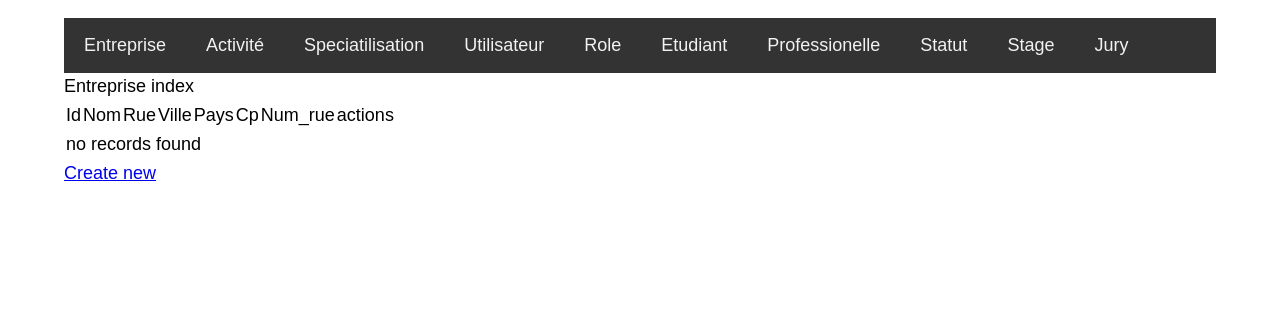
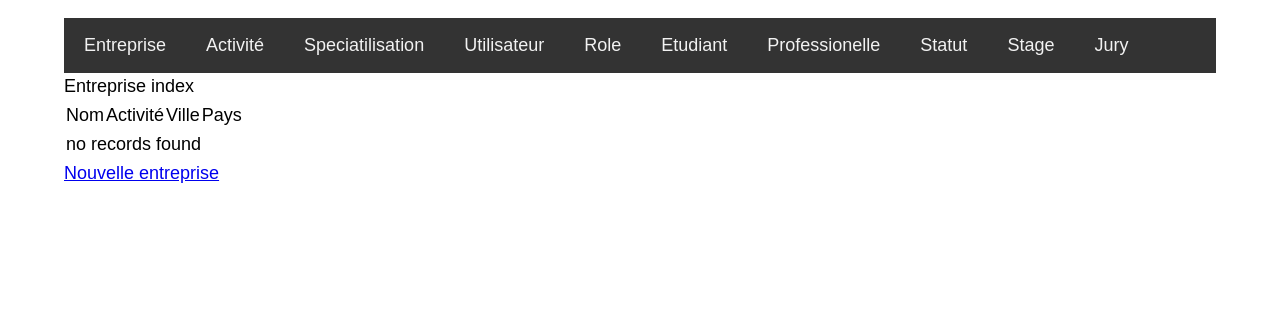
Before and after one commit to ProjetBDH/GestionStage, a Symfony app: template templates/entreprise/index.html.twig in a window 1280 px wide. Shown: the top 333 px of the page. Run offline with Twig, Linux system fonts and the light colour scheme; the template is opened without the code that fills it, so the values that code supplies are empty; some libraries are stand-ins or nearby versions.

Commit message:
Page Entreprise + Jeu Essai

```diff
--- a/templates/entreprise/index.html.twig
+++ b/templates/entreprise/index.html.twig
@@ -8,29 +8,21 @@
     <table class="table">
         <thead>
             <tr>
-                <th>Id</th>
                 <th>Nom</th>
-                <th>Rue</th>
+                <th>Activité</th>
                 <th>Ville</th>
                 <th>Pays</th>
-                <th>Cp</th>
-                <th>Num_rue</th>
-                <th>actions</th>
             </tr>
         </thead>
         <tbody>
         {% for entreprise in entreprises %}
             <tr>
-                <td>{{ entreprise.id }}</td>
                 <td>{{ entreprise.nom }}</td>
-                <td>{{ entreprise.rue }}</td>
+                <td>{{ entreprise.activite.labelle }}</td>
                 <td>{{ entreprise.ville }}</td>
                 <td>{{ entreprise.pays }}</td>
-                <td>{{ entreprise.cp }}</td>
-                <td>{{ entreprise.numRue }}</td>
                 <td>
-                    <a href="{{ path('app_entreprise_show', {'id': entreprise.id}) }}">show</a>
-                    <a href="{{ path('app_entreprise_edit', {'id': entreprise.id}) }}">edit</a>
+                    <a href="{{ path('app_entreprise_show', {'id': entreprise.id}) }}">Voir Plus</a>
                 </td>
             </tr>
         {% else %}
@@ -41,5 +33,5 @@
         </tbody>
     </table>
 
-    <a href="{{ path('app_entreprise_new') }}">Create new</a>
+    <a href="{{ path('app_entreprise_new') }}">Nouvelle entreprise</a>
 {% endblock %}
```
Also changed, not shown: gestionstagebdh_jeuEssai.sql (+10 -10 lines).
